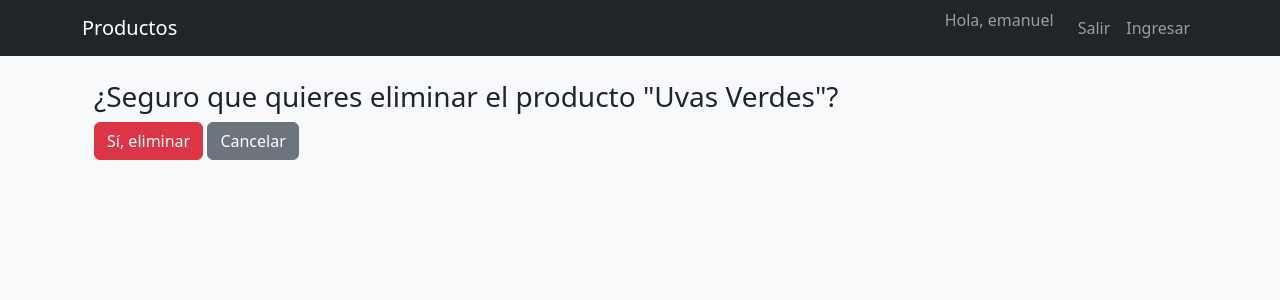
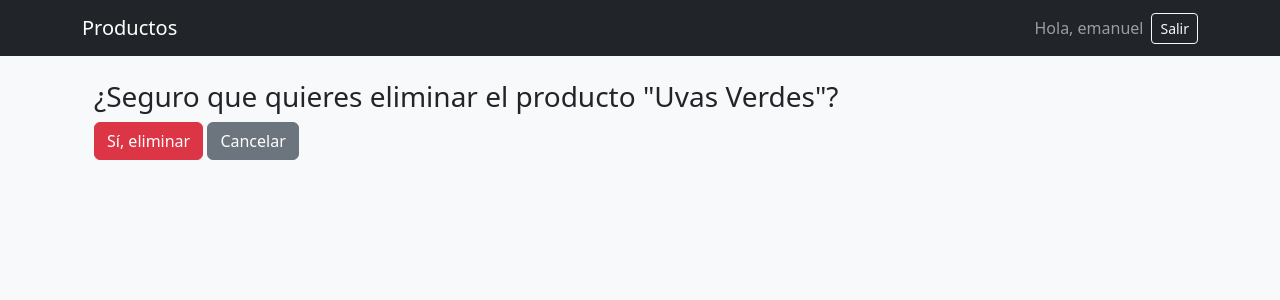
Before and after one commit to Toneyka/-CRM-producto, a Django app: page /productos/9/eliminar/ in a window 1280 px wide. Shown: the top 300 px of the page. Run offline with Django 5.2, Linux system fonts and the light colour scheme; a user stored in the database is signed in; data comes from the database, SQL or seed files in the repository; both versions use the stored data as it was after the commit.

Commit message:
alineacion del nombre con el boton salir

```diff
--- a/core/templates/base.html
+++ b/core/templates/base.html
@@ -10,15 +10,31 @@
 <nav class="navbar navbar-expand-lg bg-dark navbar-dark mb-4">
   <div class="container">
     <a class="navbar-brand" href="{% url 'producto_list' %}">Productos</a>
-    <div class="collapse navbar-collapse">
-      <ul class="navbar-nav ms-auto">
+
+    <!-- Toggler para mobile -->
+    <button class="navbar-toggler" type="button" data-bs-toggle="collapse"
+            data-bs-target="#navbarNav" aria-controls="navbarNav" aria-expanded="false"
+            aria-label="Toggle navigation">
+      <span class="navbar-toggler-icon"></span>
+    </button>
+
+    <div class="collapse navbar-collapse" id="navbarNav">
+      <!-- ms-auto para empujar a la derecha; align-items-center para centrar vertical -->
+      <ul class="navbar-nav ms-auto align-items-center gap-2">
         {% if request.user.is_authenticated %}
-          <li class="nav-item"><span class="navbar-text me-3">Hola, {{ request.user.username }}</span></li>
-          <form method="post" action="{% url 'logout' %}">
-            {% csrf_token %}
-             <button type="submit" class="nav-link btn btn-link">Salir</button>
-          </form>
-          <li class="nav-item"><a class="nav-link" href="{% url 'login' %}">Ingresar</a></li>
+          <li class="nav-item">
+            <span class="navbar-text">Hola, {{ request.user.username }}</span>
+          </li>
+          <li class="nav-item">
+            <form method="post" action="{% url 'logout' %}" class="m-0 d-inline">
+              {% csrf_token %}
+              <button type="submit" class="btn btn-outline-light btn-sm">Salir</button>
+            </form>
+          </li>
+        {% else %}
+          <li class="nav-item">
+            <a class="btn btn-outline-light btn-sm" href="{% url 'login' %}">Ingresar</a>
+          </li>
         {% endif %}
       </ul>
     </div>
```
Also changed, not shown: db.sqlite3.
